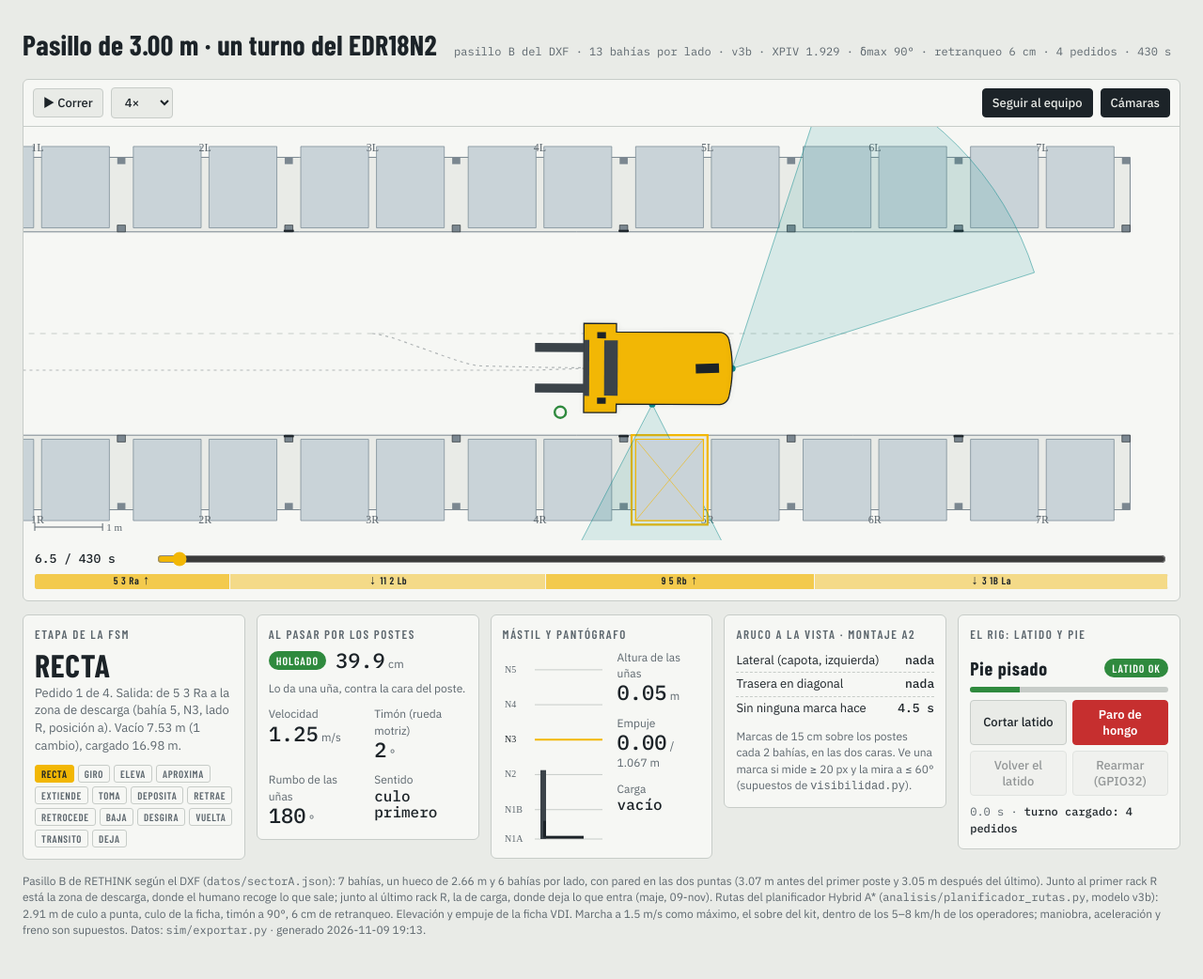
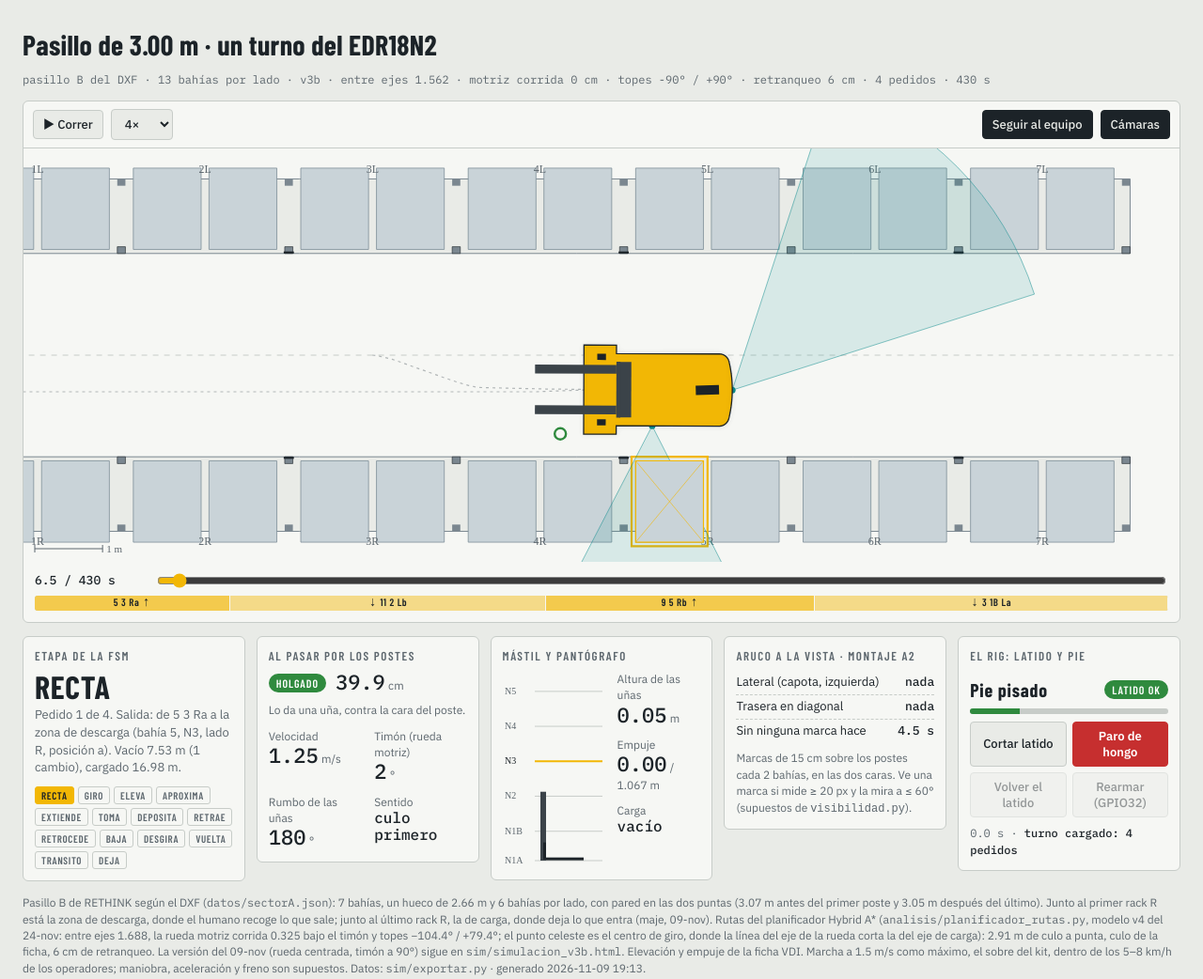
Before and after one commit to Rodzilla-TheCreator/tata, a plain HTML site: page sim/simulacion_v3b.html in a window 1280 px wide. Shown: the whole page at 94% size. Drawn offline with nearby package versions, Linux system fonts and the light colour scheme.

Commit message:
sim: las unas se dibujan enteras (1.20 desde el dorso) y el carro en su lugar; antes solo el tramo que asoma de las patas y el carro corrido 0.48
Co-Authored-By: Claude Opus 5.5 <noreply@anthropic.com>
Claude-Session: https://claude.ai/code/session_01KLG9KVbY9Gwk6b8JaDsbqA

```diff
--- a/sim/simulacion_v3b.html
+++ b/sim/simulacion_v3b.html
@@ -165,7 +165,7 @@ input[type=range]{width:100%;accent-color:var(--amarillo)}
   </div>
 
   <div class="pie">
-    <div>Pasillo B de RETHINK según el DXF (<code>datos/sectorA.json</code>): 7 bahías, un hueco de 2.66 m y 6 bahías por lado, con pared en las dos puntas (3.07 m antes del primer poste y 3.05 m después del último). Junto al primer rack R está la zona de descarga, donde el humano recoge lo que sale; junto al último rack R, la de carga, donde deja lo que entra (maje, 09-nov). Rutas del planificador Hybrid A* (<code>analisis/planificador_rutas.py</code>, modelo v3b): 2.91 m de culo a punta, culo de la ficha, timón a 90°, 6 cm de retranqueo. Elevación y empuje de la ficha VDI. Marcha a 1.5 m/s como máximo, el sobre del kit, dentro de los 5–8 km/h de los operadores; maniobra, aceleración y freno son supuestos. Datos: <code>sim/exportar.py</code> · <span id="gen"></span>.</div>
+    <div>Pasillo B de RETHINK según el DXF (<code>datos/sectorA.json</code>): 7 bahías, un hueco de 2.66 m y 6 bahías por lado, con pared en las dos puntas (3.07 m antes del primer poste y 3.05 m después del último). Junto al primer rack R está la zona de descarga, donde el humano recoge lo que sale; junto al último rack R, la de carga, donde deja lo que entra (maje, 09-nov). Rutas del planificador Hybrid A* (<code>analisis/planificador_rutas.py</code>, modelo v4 del 24-nov: entre ejes 1.688, la rueda motriz corrida 0.325 bajo el timón y topes −104.4° / +79.4°; el punto celeste es el centro de giro, donde la línea del eje de la rueda corta la del eje de carga): 2.91 m de culo a punta, culo de la ficha, 6 cm de retranqueo. La versión del 09-nov (rueda centrada, timón a 90°) sigue en <code>sim/simulacion_v3b.html</code>. Elevación y empuje de la ficha VDI. Marcha a 1.5 m/s como máximo, el sobre del kit, dentro de los 5–8 km/h de los operadores; maniobra, aceleración y freno son supuestos. Datos: <code>sim/exportar.py</code> · <span id="gen"></span>.</div>
   </div>
 </div>
 
@@ -180,7 +180,8 @@ const DEC_FRENO = 1.2;      // m/s², SUPUESTO: el freno de resorte al soltar el
 const WD_MS = 200;
 const HFOV = 54.3*Math.PI/180, RANGO_CAM = 623.4*0.15/20;   // donde la marca baja de 20 px
 
-$('modelo').textContent = `pasillo B del DXF · ${G.N} bahías por lado · v3b · XPIV ${D.supuestos.XPIV} · δmax 90° · retranqueo ${Math.round(D.supuestos.REC[0]*100)} cm · ${D.pedidos.length} pedidos · ${T_FIN.toFixed(0)} s`;
+const VER = D.supuestos.version || 'v3b', TOPES = D.supuestos.TOPES || [-90, 90];
+$('modelo').textContent = `pasillo B del DXF · ${G.N} bahías por lado · ${VER} · entre ejes ${(+D.supuestos.WB).toFixed(3)} · motriz corrida ${Math.round((EQ.e||0)*100)} cm · topes ${TOPES[0]}° / +${TOPES[1]}° · retranqueo ${Math.round(D.supuestos.REC[0]*100)} cm · ${D.pedidos.length} pedidos · ${T_FIN.toFixed(0)} s`;
 $('gen').textContent = 'generado ' + D.generado;
 
 // ── interpolación ───────────────────────────────────────────────
@@ -299,18 +300,33 @@ function dibujar(e){
   const L = (a,b)=>local(e,a,b);
   cx.save(); cx.shadowColor=css('--sombra'); cx.shadowBlur=6;
   poly(pz[0].map(p=>L(p[0],p[1])), C.am, C.tinta, 1.3); cx.restore();
-  // rueda motriz y ruedas de carga
-  const rr = EQ.rueda[0]/2, rw = EQ.rueda[1]/2, ad = -EQ.wb;
+  // rueda motriz (corrida EQ.e de lado, bajo el timón: v4), rueda de apoyo y ruedas de carga
+  const rr = EQ.rueda[0]/2, rw = EQ.rueda[1]/2, ad = -EQ.wb, ey = EQ.e || 0;
   const ca = Math.cos(e.d), sa = Math.sin(e.d);
-  poly([[-rr,-rw],[rr,-rw],[rr,rw],[-rr,rw]].map(p=>L(ad+p[0]*ca-p[1]*sa, p[0]*sa+p[1]*ca)), C.tinta, null);
+  if (ey) poly([[-.09,-.05],[.09,-.05],[.09,.05],[-.09,.05]].map(p=>L(ad+p[0], -ey+p[1])), C.tenue, null);
+  poly([[-rr,-rw],[rr,-rw],[rr,rw],[-rr,rw]].map(p=>L(ad+p[0]*ca-p[1]*sa, ey+p[0]*sa+p[1]*ca)), C.tinta, null);
+  // el centro de giro: donde la línea del eje de la rueda motriz corta la del eje de carga (y = e − WB/tan δ).
+  // Se dibuja cuando la rueda va bien cruzada: con la motriz corrida cae casi en el medio del eje de carga
+  if (Math.abs(sa) > 0.5 && e.v !== undefined){
+    const yc = ey - EQ.wb*ca/sa, c0 = L(0, yc), w0 = L(ad, ey);
+    cx.save(); cx.setLineDash([4,4]); cx.strokeStyle = C.cam; cx.lineWidth = 1.5;
+    cx.beginPath(); cx.moveTo(sx(w0[0]),sy(w0[1])); cx.lineTo(sx(c0[0]),sy(c0[1])); cx.stroke(); cx.restore();
+    cx.beginPath(); cx.arc(sx(c0[0]),sy(c0[1]),5,0,2*Math.PI); cx.fillStyle=C.cam; cx.fill();
+    cx.font='500 10px IBM Plex Mono'; cx.textAlign='left'; cx.fillStyle=C.cam;
+    cx.fillText('centro de giro ' + (yc*100>=0?'+':'') + Math.round(yc*100) + ' cm', sx(c0[0])+8, sy(c0[1])-6);
+  }
   for (const s of [1,-1]) poly([[-.064,-.046],[.064,-.046],[.064,.046],[-.064,.046]].map(p=>L(p[0], s*0.483+p[1])), C.tinta, null);
-  // torre, pantógrafo, carro y uñas
-  const am = EQ.a_mast, ext = e.ext;
-  poly([[am-0.02,-0.408],[am+0.18,-0.408],[am+0.18,0.408],[am-0.02,0.408]].map(p=>L(p[0],p[1])), C.acero, null);
-  if (ext>0.01){ cx.beginPath(); for (const s of [1,-1]){ const p1=L(am+0.18,s*0.3), p2=L(EQ.a_pata+ext-0.08,-s*0.3); cx.moveTo(sx(p1[0]),sy(p1[1])); cx.lineTo(sx(p2[0]),sy(p2[1])); }
+  // torre, pantógrafo, carro y uñas (24-nov, corregido). EQ.a_mast es el DORSO de las uñas retraídas (culo → dorso
+  // 1.71, menos XPIV): las uñas miden 1.20 de ahí a la punta. Antes se dibujaba solo el tramo que asoma de las patas
+  // (0.72 m) y el carro en la punta de las patas: con el pantógrafo afuera las uñas se veían cortas y el carro corrido
+  // 0.48 m hacia adelante. El polígono de choque del planificador no cambia (la parte entre las patas va en el cuerpo).
+  const am = EQ.a_mast, ext = e.ext, carro = am + ext;
+  poly([[am-0.22,-0.408],[am-0.04,-0.408],[am-0.04,0.408],[am-0.22,0.408]].map(p=>L(p[0],p[1])), C.acero, null);
+  if (ext>0.01){ cx.beginPath(); for (const s of [1,-1]){ const p1=L(am-0.04,s*0.3), p2=L(carro-0.06,-s*0.3); cx.moveTo(sx(p1[0]),sy(p1[1])); cx.lineTo(sx(p2[0]),sy(p2[1])); }
     cx.strokeStyle=C.acero; cx.lineWidth=2; cx.stroke(); }
-  poly([[EQ.a_pata+ext-0.08,-0.413],[EQ.a_pata+ext,-0.413],[EQ.a_pata+ext,0.413],[EQ.a_pata+ext-0.08,0.413]].map(p=>L(p[0],p[1])), C.acero, null);
-  for (let k=1;k<=2;k++) poly(pz[k].map(p=>L(p[0]+ext,p[1])), C.acero, null);
+  poly([[carro-0.06,-0.413],[carro,-0.413],[carro,0.413],[carro-0.06,0.413]].map(p=>L(p[0],p[1])), C.acero, null);
+  for (let k=1;k<=2;k++){ const ys = pz[k].map(p=>p[1]), y0 = Math.min(...ys), y1 = Math.max(...ys);
+    poly([[carro,y0],[EQ.a_punta+ext,y0],[EQ.a_punta+ext,y1],[carro,y1]].map(p=>L(p[0],p[1])), C.acero, null); }
   if (e.ibc==='uñas') ibcEn(e, EQ.a_punta+ext-0.6, C.ibc, C.ibcB);
   // el punto que pasa más cerca
   if (e.hol && e.v!==undefined){ const col = e.hol[0]<0.02?C.mal:e.hol[0]<0.05?C.aviso:C.ok;
```
Also changed, not shown: sim/sim_tpl.html (+10 -6 lines), sim/simulacion.html (+10 -6 lines), sim/captura_unas.png (added).
